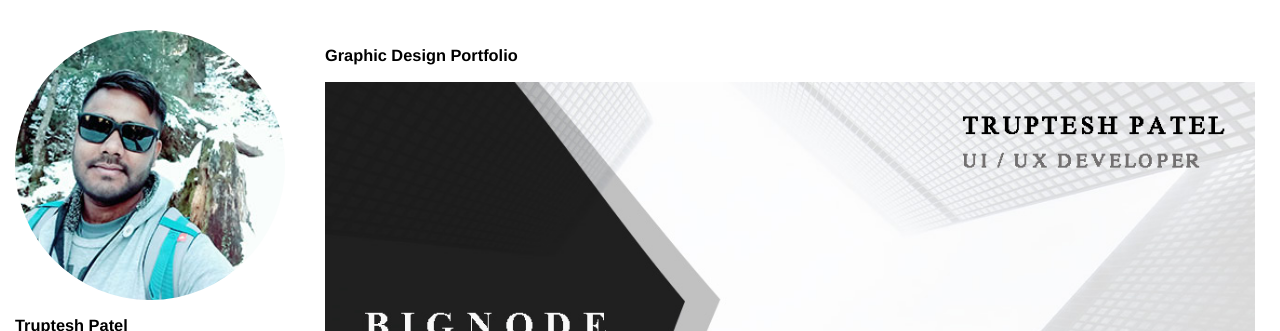
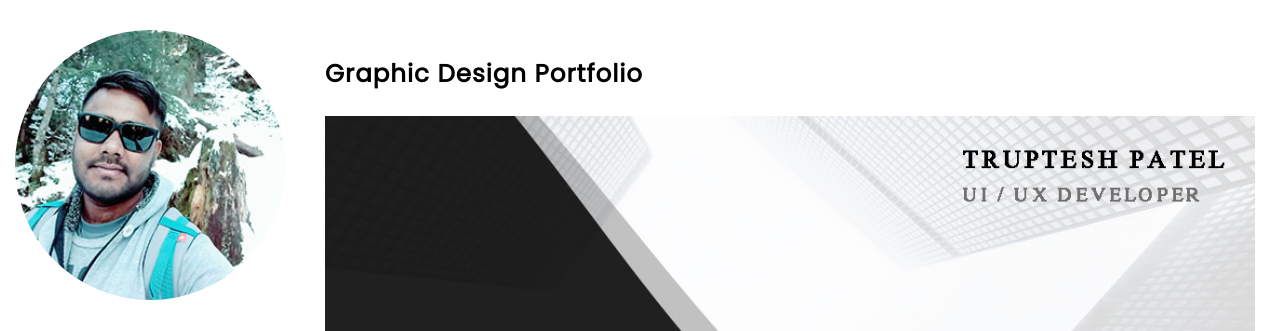
Before and after one commit to truptesh96/portfolio, a plain HTML site: page index.html in a window 1280 px wide. Shown: the top 331 px of the page. Drawn offline with Linux system fonts and the light colour scheme.

Commit message:
setup process

```diff
--- a/index.html
+++ b/index.html
@@ -2,6 +2,9 @@
 <head>
   <title>Portfoliio - Truptesh Patel</title>
   <link href='style.css' rel='stylesheet' >
+  <link rel="preconnect" href="https://fonts.gstatic.com">
+  <link href="https://fonts.googleapis.com/css2?family=Comfortaa:wght@300;400;700&family=Poppins&display=swap" rel="stylesheet">
+
 </head>
 <body>
 
--- a/scss/base.scss
+++ b/scss/base.scss
@@ -1,5 +1,5 @@
-$base-fonts : Lato, sans-serif;
-$primary-fonts : Helvetica, sans-serif;
+$base-fonts : 'Comfortaa', cursive;
+$primary-fonts : 'Poppins', sans-serif;
 $gray: #333333;
 $mid-gray: #666666;
 $light-gray: #999999;
@@ -31,7 +31,15 @@ p, article, li{ line-height: 1.8; }
 
 address{ font-style: inherit; }
 
-h1, h2, h3, h4, h5, h6{ font-family: $primary-fonts; }
+h1, h2, h3, h4, h5, h6{ font-family: $primary-fonts; letter-spacing: 1px; }
+
+h1{ font-size: 2.5rem; }
+h2{ font-size: 2rem; }
+h3{ font-size: 1.75rem; }
+h4{ font-size: 1.5rem; }
+h5{ font-size: 1rem; }
+h6{ font-size: 14px; }
+
 
 aside, main, input, form, textarea, ul, li, .button{ box-sizing: border-box; }
 
```
Also changed, not shown: style.css, 1 other file.
